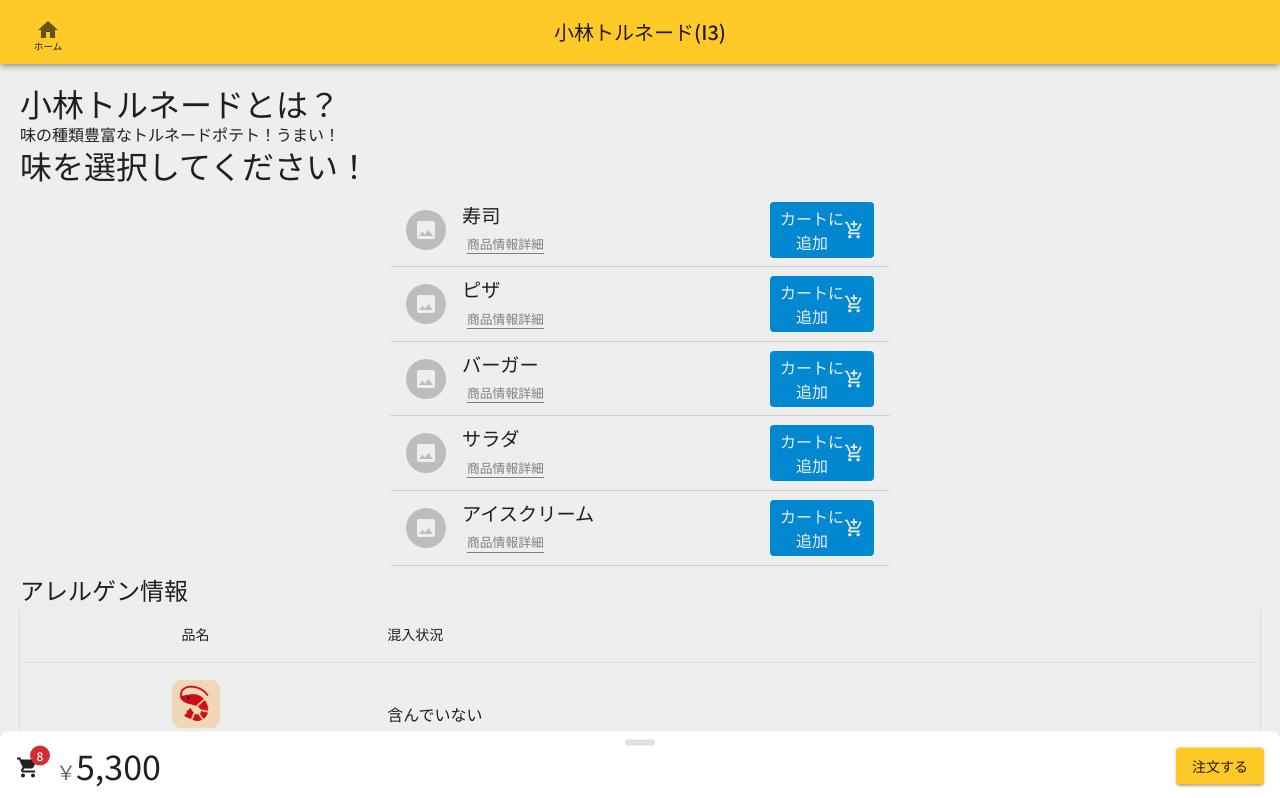
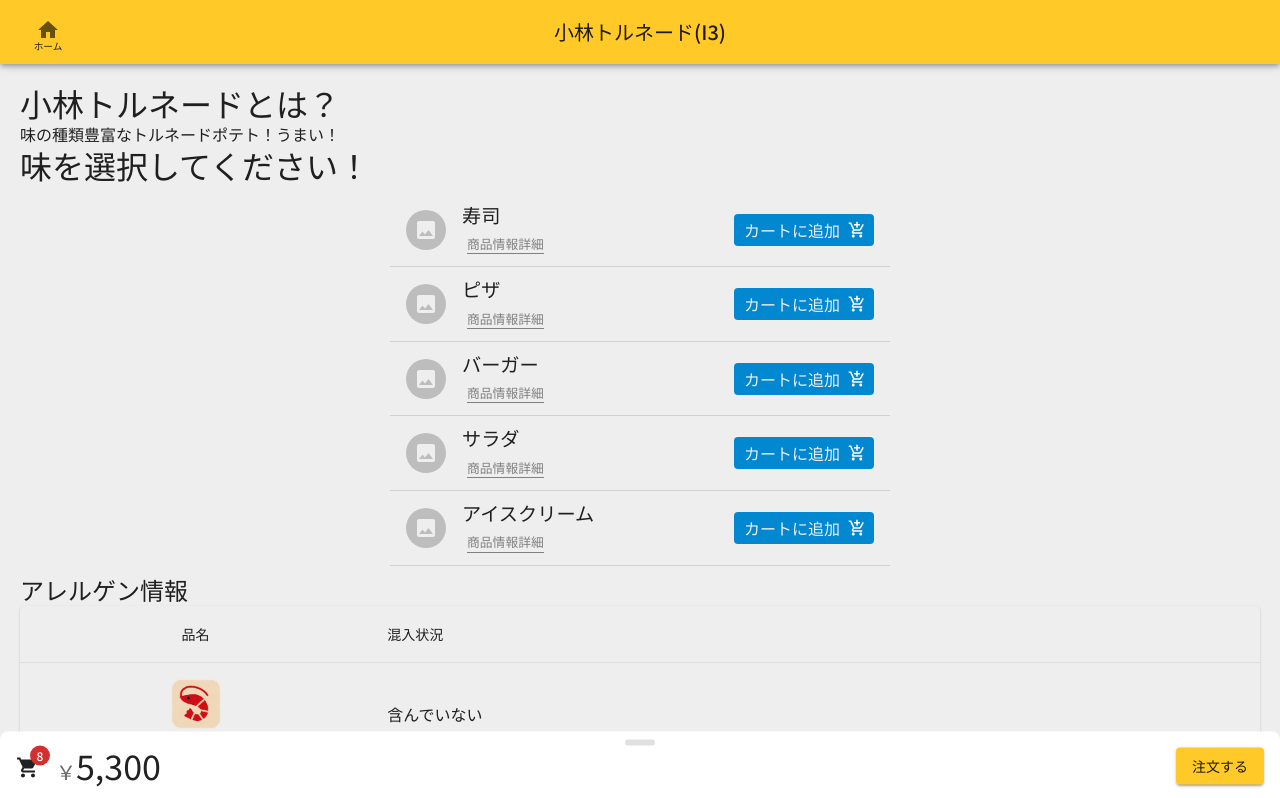
Before and after one commit to dokimiki/scfes23-foodorder, a Next.js app: page /I3/order/menus in a window 1280 px wide. Shown: the top 798 px of the page. Built offline with nearby package versions, Linux system fonts and the light colour scheme.

Commit message:
fix icon

```diff
--- a/src/app/[shop_id]/order/menus/menuItemPaper.tsx
+++ b/src/app/[shop_id]/order/menus/menuItemPaper.tsx
@@ -41,9 +41,8 @@ export default function MenuItemPaper({ name, price, onClickAddToCart }: { name:
                 </Box>
 
                 <Box sx={{ marginLeft: "auto" }}>
-                    <Button size="small" variant="contained" color="info" onClick={onClickAddToCart} disableElevation sx={{ boxShadow: "none" }} >
-                        <Typography color={"#EEE"}>カートに<br />追加</Typography>
-                        <AddShoppingCartIcon fontSize="small" htmlColor="#EEE" />
+                    <Button size="small" variant="contained" color="info" onClick={onClickAddToCart} disableElevation endIcon={<AddShoppingCartIcon />} sx={{ boxShadow: "none" }} >
+                        <Typography color={"#EEE"}>カートに追加</Typography>
                     </Button>
                 </Box>
             </ListItem>
```
